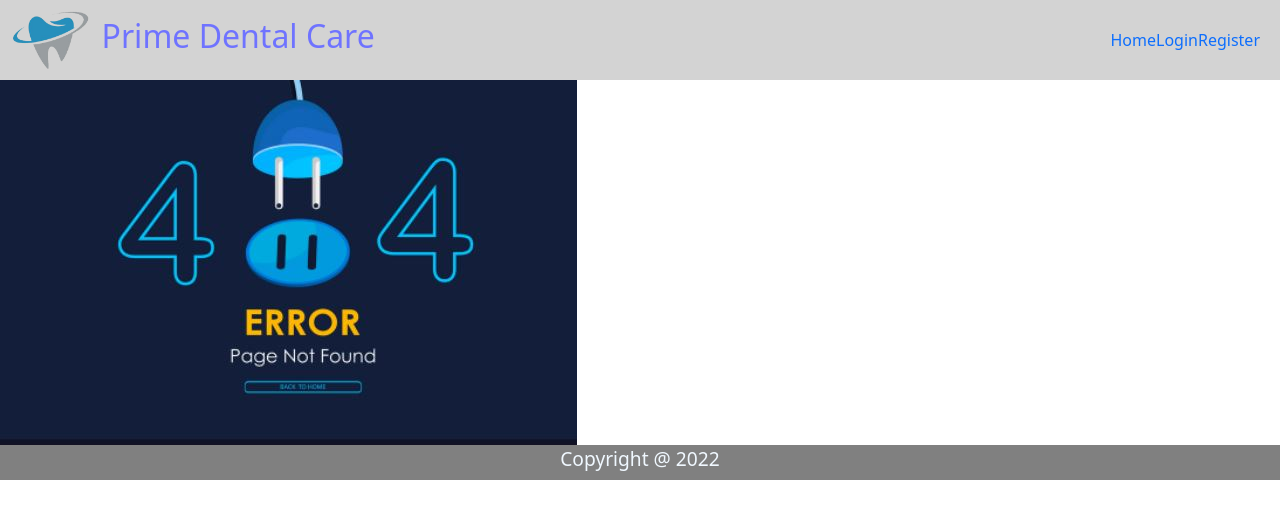
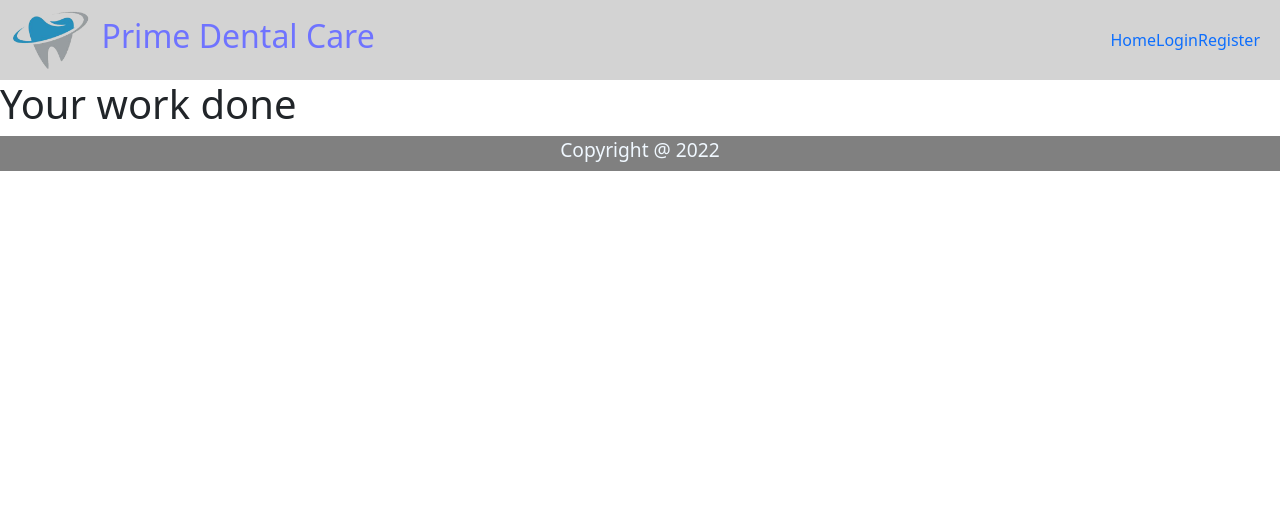
Before and after one commit to AdanAnnaba/Assignment_10, a React (Create React App) app: page /treatmentdetails in a window 1280 px wide. Shown: the top 518 px of the page. Built offline with nearby package versions, Linux system fonts and the light colour scheme.

Commit message:
add treatment details route

```diff
--- a/src/App.js
+++ b/src/App.js
@@ -24,6 +24,7 @@ function App() {
         <Route path='/register' element={<Register></Register>}></Route>
         <Route path='/service/:serviceId'element={<TreatmentDetails></TreatmentDetails>}></Route>
         <Route path='/register' element={<Register></Register>}></Route>
+        <Route path='/treatmentdetails' element={<TreatmentDetails></TreatmentDetails>}></Route>
         <Route path='*' element={<PageNotFound></PageNotFound>}></Route>
       </Routes>
       <Footer></Footer>
--- a/src/Components/Login/Login.js
+++ b/src/Components/Login/Login.js
@@ -1,7 +1,9 @@
 import React from 'react';
 import { Form, Button } from 'react-bootstrap';
 import { useNavigate } from 'react-router-dom';
+import { useSignInWithEmailAndPassword } from 'react-firebase-hooks/auth';
 import './Login.css';
+import auth from '../../firebase.init';
 
 const Login = () => {
   const navigate = useNavigate();
@@ -11,10 +13,20 @@ const Login = () => {
     event.preventDefault();
     const email = event.target.email.value;
     const password = event.target.password.value;
-    console.log(email,password);
+    signInWithEmailAndPassword(email, password)
 
   }
 
+  const [
+    signInWithEmailAndPassword,
+    user,
+    loading,
+    error,
+  ] = useSignInWithEmailAndPassword(auth);
+
+if(user){
+  navigate('/treatmentdetails')
+}
 
   const navigateRegister = event =>{
     navigate('/register')
--- a/src/Components/TreatmentDetails/TreatmentDetails.js
+++ b/src/Components/TreatmentDetails/TreatmentDetails.js
@@ -3,7 +3,7 @@ import React from 'react';
 const TreatmentDetails = () => {
     return (
         <div>
-            <h1>WOW</h1>
+            <h1>Your work done</h1>
         </div>
     );
 };
```
